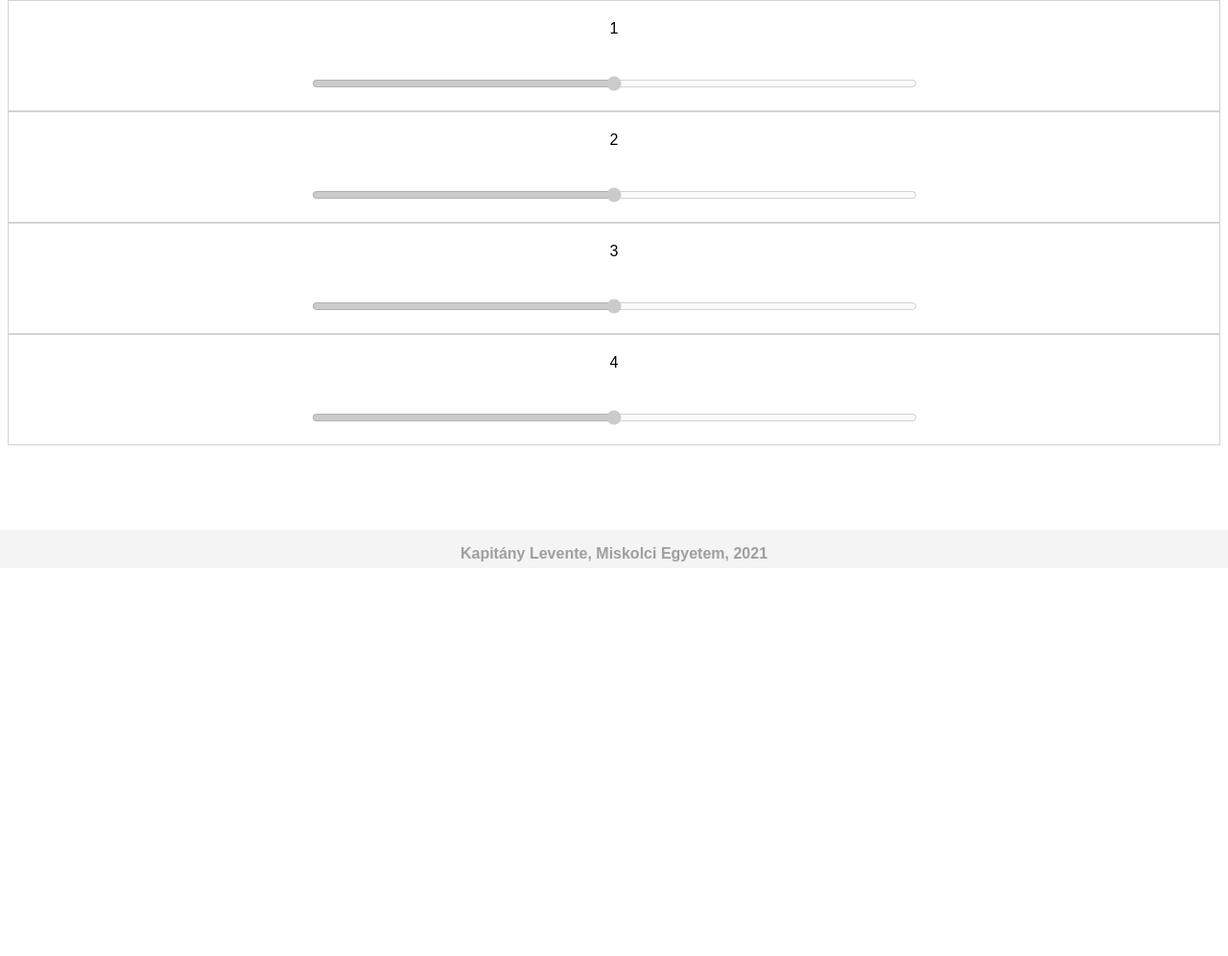
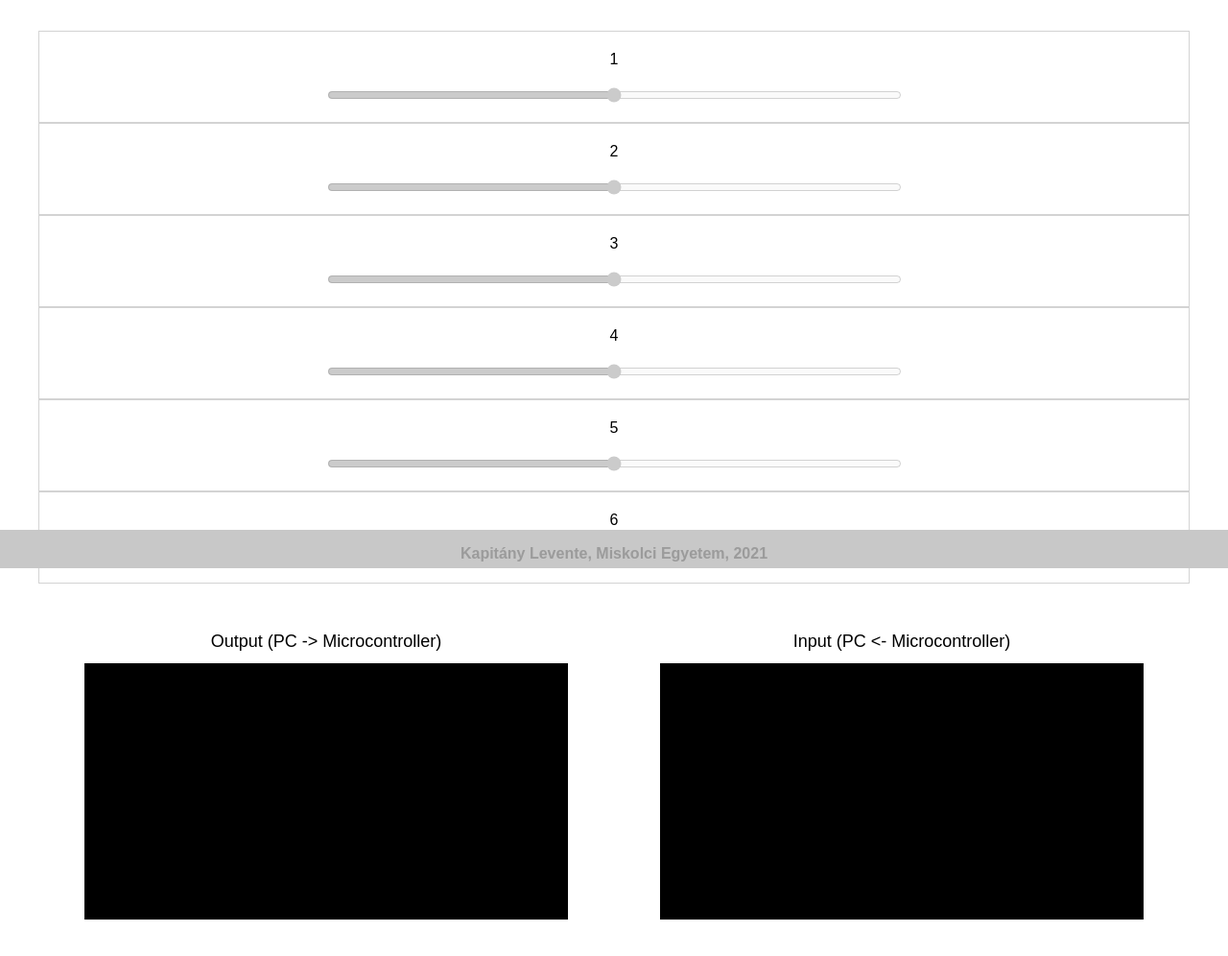
Before and after one commit to Globel99/robot, a website: page index.html in a window 1280 px wide. Shown: the part 208-1204 px from the top of the page at 96% size. Before the commit the page ends 800 px from the top, so only its background shows below. Drawn offline with Linux system fonts and the light colour scheme.

Commit message:
added consoles

```diff
--- a/index.html
+++ b/index.html
@@ -31,7 +31,32 @@
 
         <div>
             <label for="motor4">4</label>
-            <input name="motor4" id="motor4" type="range" min="86" max="99" step="6.5" disabled oninput="onRangeChange(4, event)">
+            <input name="motor4" id="motor4" type="range" min="30" max="150" disabled oninput="onRangeChange(4, event)">
+        </div>
+
+        <div>
+            <label for="motor5">5</label>
+            <input name="motor5" id="motor5" type="range" min="30" max="150" disabled oninput="onRangeChange(5, event)">
+        </div>
+
+        <div>
+            <label for="motor6">6</label>
+            <input name="motor6" id="motor6" type="range"  min="30" max="150" disabled oninput="onRangeChange(6, event)">
+        </div>
+    </div>
+
+    <div class="consoles">
+        <div class="console-container">
+            <div class="console-title">
+                Output (PC -> Microcontroller)
+            </div>
+            <div class="console" id="outputConsole"></div>
+        </div>
+        <div class="console-container">
+            <div class="console-title">
+                Input (PC <- Microcontroller)
+            </div>
+            <div class="console" id="inputConsole"></div>
         </div>
     </div>
 
--- a/script.js
+++ b/script.js
@@ -1,3 +1,5 @@
+const baudRate = 19200
+
 port = null
 writer = null
 
@@ -5,8 +7,11 @@ gamepad = null
 buttonsCache = []
 buttonsDiff = []
 
-inputStream = null
-outputStream = null
+writer = null
+reader = null
+inputTextDecoder = new TextDecoderStream()
+
+readValueFull = ""
 
 if ("serial" in window.navigator) {
 
@@ -43,7 +48,7 @@ async function connect(){
 
 async function selectPort() {
     port = await navigator.serial.requestPort();
-    await port.open({ baudRate: 9600 });
+    await port.open({ baudRate: baudRate });
 
     setConnectedState()
 
@@ -52,11 +57,15 @@ async function selectPort() {
     console.log(outputDone)
     outputStream = encoder.writable;
     writer = outputStream.getWriter();
+
+    port.readable.pipeTo(inputTextDecoder.writable)
+    reader = inputTextDecoder.readable.getReader()
+
+    setInterval(readLoop, 100)
 }
 
 function onRangeChange(motor, event) {
-  sendValue(motor)
-  sendValue(event.target.value)
+  sendValue([String(motor), String(event.target.value), String(11)])
 }
 
 function setConnectedState() {
@@ -71,16 +80,14 @@ function setConnectedState() {
   inputs.forEach(input => input.disabled = false)
 }
 
-async function sendValue(value, closeMessage = true){
+async function sendValue(value, closeMessage = true) {
   console.log(value)
-  writer.write(new Uint8Array([value]))
+  writer.write(new Uint8Array(value))
 
-  if(closeMessage) writer.write('x')
+  updateConsole("outputConsole", value)
+
+  if (closeMessage) writer.write('x')
 }
-
-navigator.serial.addEventListener('connect', (e) => {
-  // Connect to `e.target` or add it to a list of available ports.
-});
 
 window.addEventListener("gamepadconnected", function(e) {
   console.log("Gamepad connected at index %d: %s. %d buttons, %d axes.",
@@ -92,3 +99,26 @@ window.addEventListener("gamepadconnected", function(e) {
 
   document.getElementById('controller-overlay').style.display = 'block'
 });
+
+async function readLoop () {
+  const { value, done } = await reader.read();
+  if (done) {
+      reader.releaseLock();
+  }
+
+  readValueFull += value
+
+  if(value[value.length - 1] === '\n')
+  {
+      console.log(readValueFull)
+      updateConsole("inputConsole", readValueFull)
+      readValueFull = ""
+  }
+}
+
+function updateConsole(consoleId, value) {
+  const console = document.getElementById(consoleId)
+
+  console.innerText += value
+  if(consoleId == "outputConsole") console.innerHTML += '<br>'
+}
--- a/style.css
+++ b/style.css
@@ -1,5 +1,10 @@
 html{
     font-family: sans-serif;
+}
+
+body{
+    margin: 40px;
+    margin-bottom: 80px;
 }
 
 input[type="range"]{
@@ -43,7 +48,7 @@ button:disabled{
     margin: 20px;
 }
 
-label{
+.inputs div label{
     margin-bottom: 0;
 }
 
@@ -104,7 +109,7 @@ footer{
     position: fixed;
     bottom: 0;
     left: 0;
-    background-color: rgba(200, 200, 200, 0.2);
+    background-color: rgba(200, 200, 200);
     color: rgba(150, 150, 150, 0.9);
     font-weight: 700;
     width: 100%;
@@ -137,3 +142,40 @@ footer{
     justify-content: center;
     align-items: center;
 }
+
+.consoles{
+    width: 100%;
+    margin-top: 50px;
+    height: 300px;
+    justify-content: space-around;
+}
+
+.consoles,
+.console-container{
+    display: flex;
+}
+
+.console-container{
+    justify-content: center;
+    align-items: center;
+    height: 100%;
+    width: 40%;
+    flex-direction: column;
+}
+
+.console{
+    margin-top: 12px;
+    width: 100%;
+    height: 100%;
+    background-color: black;
+    color: white;
+    padding: 12px;
+
+    display: flex;
+    overflow: scroll;
+    flex-direction: column-reverse;
+}
+
+.console-title{
+    font-size: large;
+}
```
